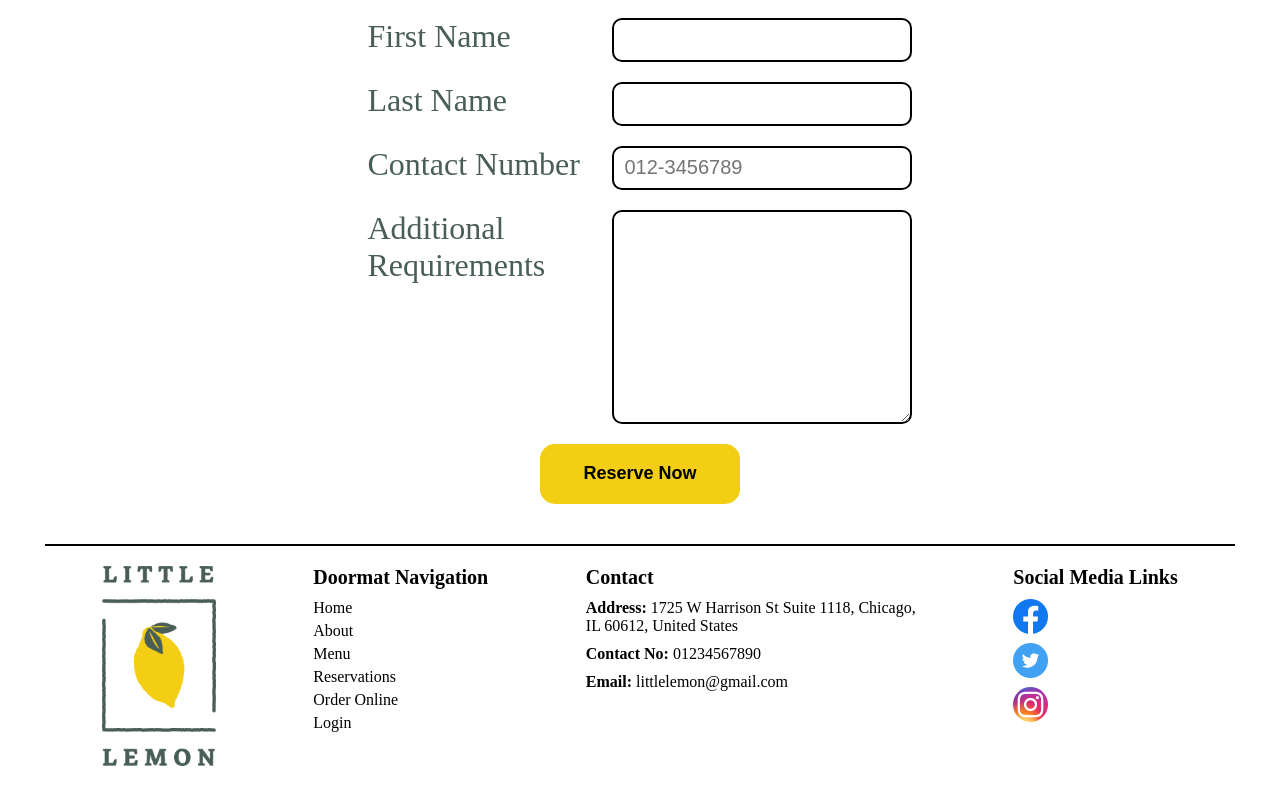
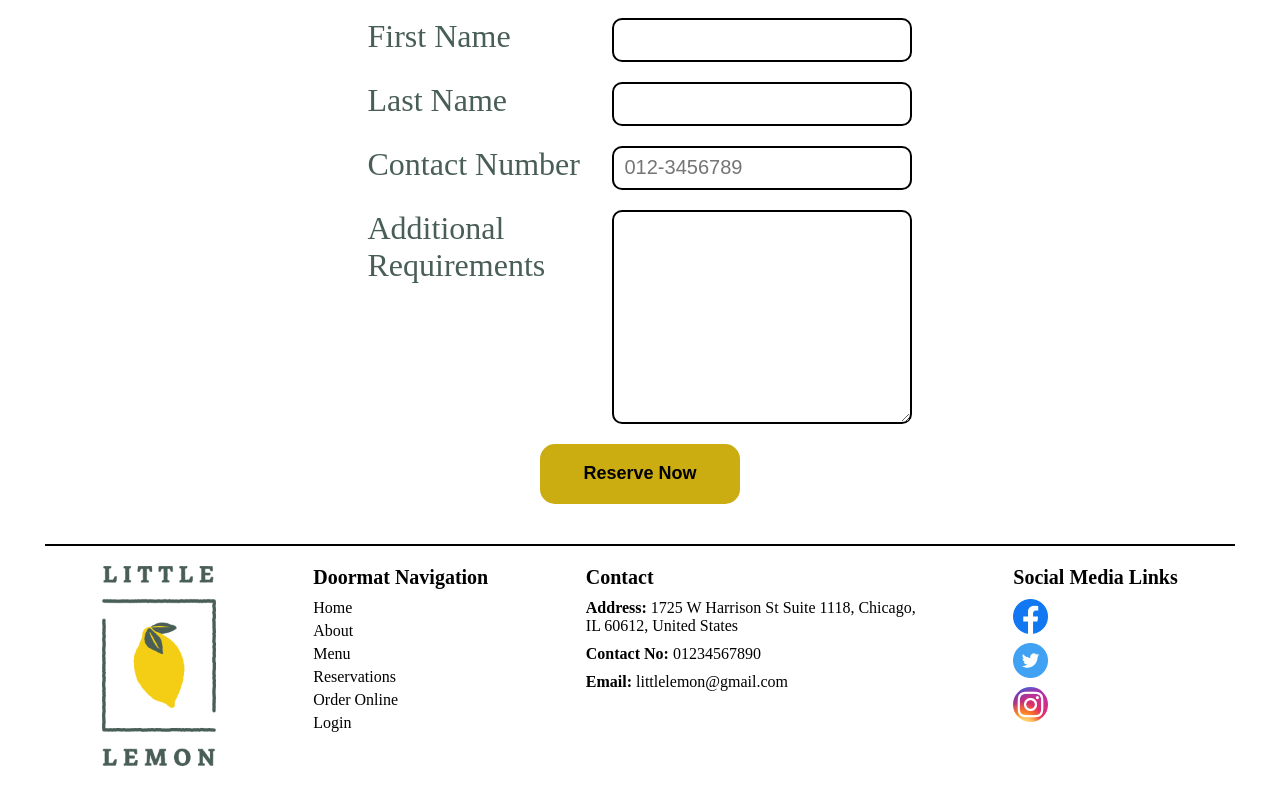
Before and after one commit to lqscrisp7/little-lemon, a React (Create React App) app: page /menu in a window 1280 px wide. Shown: the part 578-1364 px from the top of the page. Built offline with nearby package versions, Linux system fonts and the light colour scheme.

Commit message:
update disabled condition

```diff
--- a/src/booking/BookingForm.js
+++ b/src/booking/BookingForm.js
@@ -23,7 +23,7 @@ function BookingForm(props) {
     const handleFormSubmit = (e) => {
         e.preventDefault()
         const bookingData = { date: date, time: time, guest: guest, seatLocation: seatLocation, occasion: occasion, firstName: firstName, lastName: lastName, contact: contact, additionalRequirements: additionalRequirements }
-        if (dateMsg === '' && guestMsg === '' && firstNameMsg === '' && lastNameMsg === '' && contactMsg === '') {
+        if (date && firstName && lastName && contact) {
             props.submitForm(bookingData)
             const getBookings = localStorage.getItem("bookings")
             let allBookings = []
@@ -137,7 +137,7 @@ function BookingForm(props) {
                     <label htmlFor="additional-requirements">Additional Requirements</label>
                     <textarea id="additional-requirements" value={additionalRequirements} onChange={(e) => setAdditionalRequirements(e.target.value)} />
                 </div>
-                <button aria-label="On Click" className={!(dateMsg === '' && guestMsg === '' && firstNameMsg === '' && lastNameMsg === '' && contactMsg === '') && 'disabled'} ref={btnRef} type="submit" role="button">Reserve Now</button>
+                <button aria-label="On Click" className={!(date && firstName && lastName && contact) && 'disabled'} ref={btnRef} type="submit" role="button">Reserve Now</button>
             </form>
         </div>
     )
```
Also changed, not shown: 1 other file (tests, documents, lock files or other folders).
